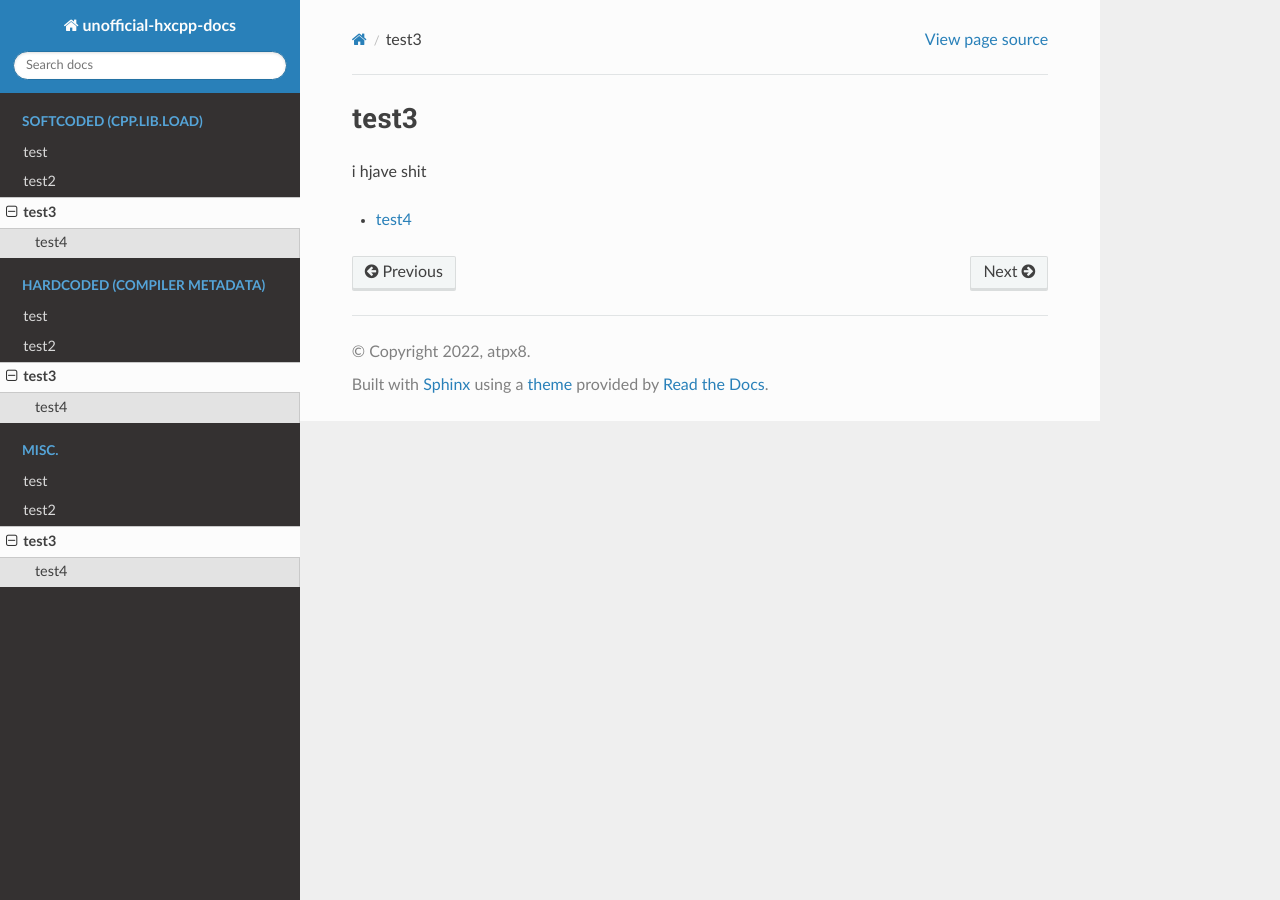
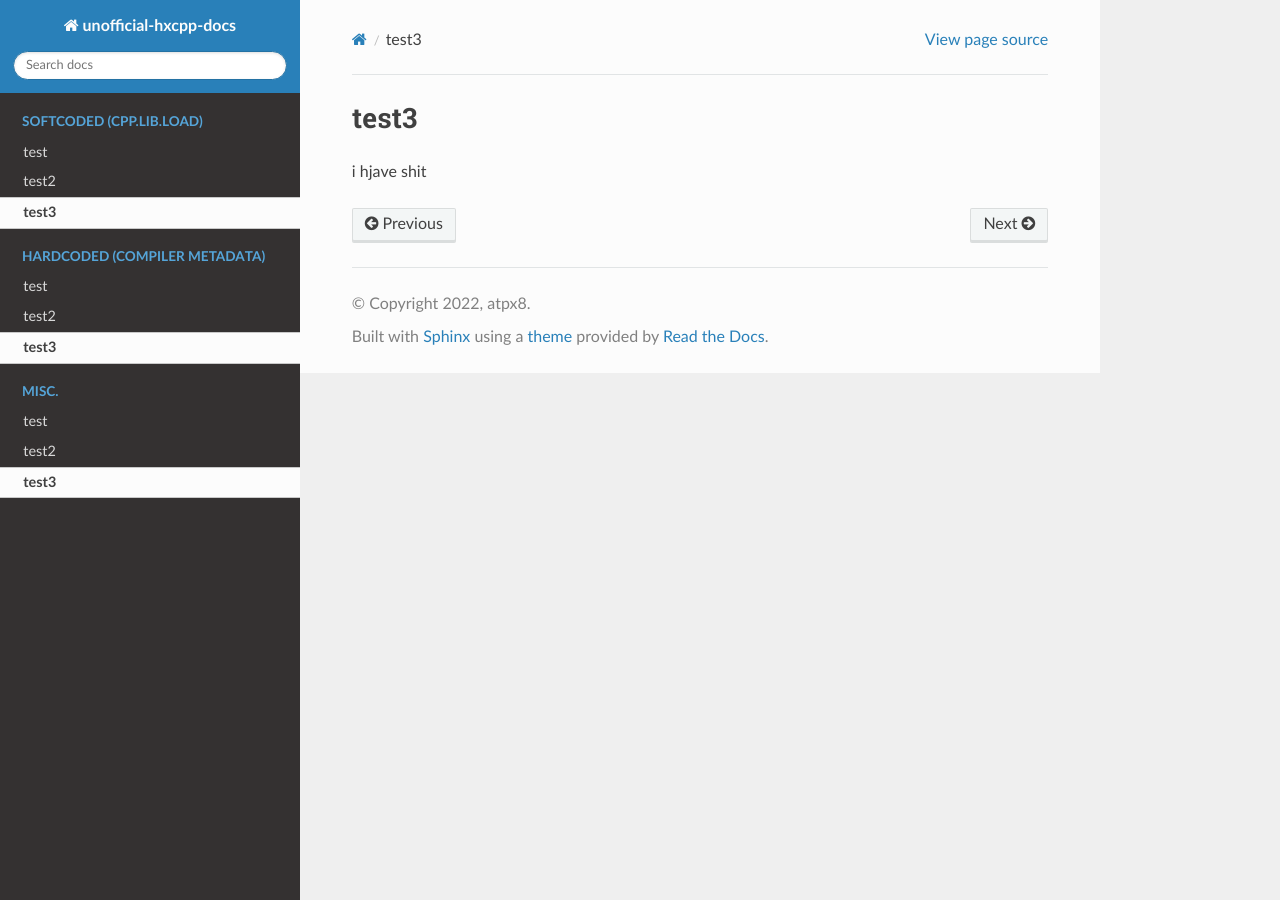
Before and after one commit to SomeoneSom/unofficial-hxcpp-docs, a Sphinx documentation site: the page built from docs/source/test3/index.rst, in a window 1280 px wide. Built offline with Sphinx 7.4.7 and the Read the Docs theme 2.0.0, drawn with Linux system fonts in a browser that asks for light colours; some of the changed lines change nothing that is shown.

Commit message:
i give up

```diff
--- a/docs/source/test3/index.rst
+++ b/docs/source/test3/index.rst
@@ -1,9 +1,13 @@
+:tocdepth: 2
+
 test3
-=============================================
+=====
 
 i hjave shit
 
 .. toctree::
-   :maxdepth: 1
+   :hidden:
+   :maxdepth: -1
+   :caption: kill me
 
    test4
```
